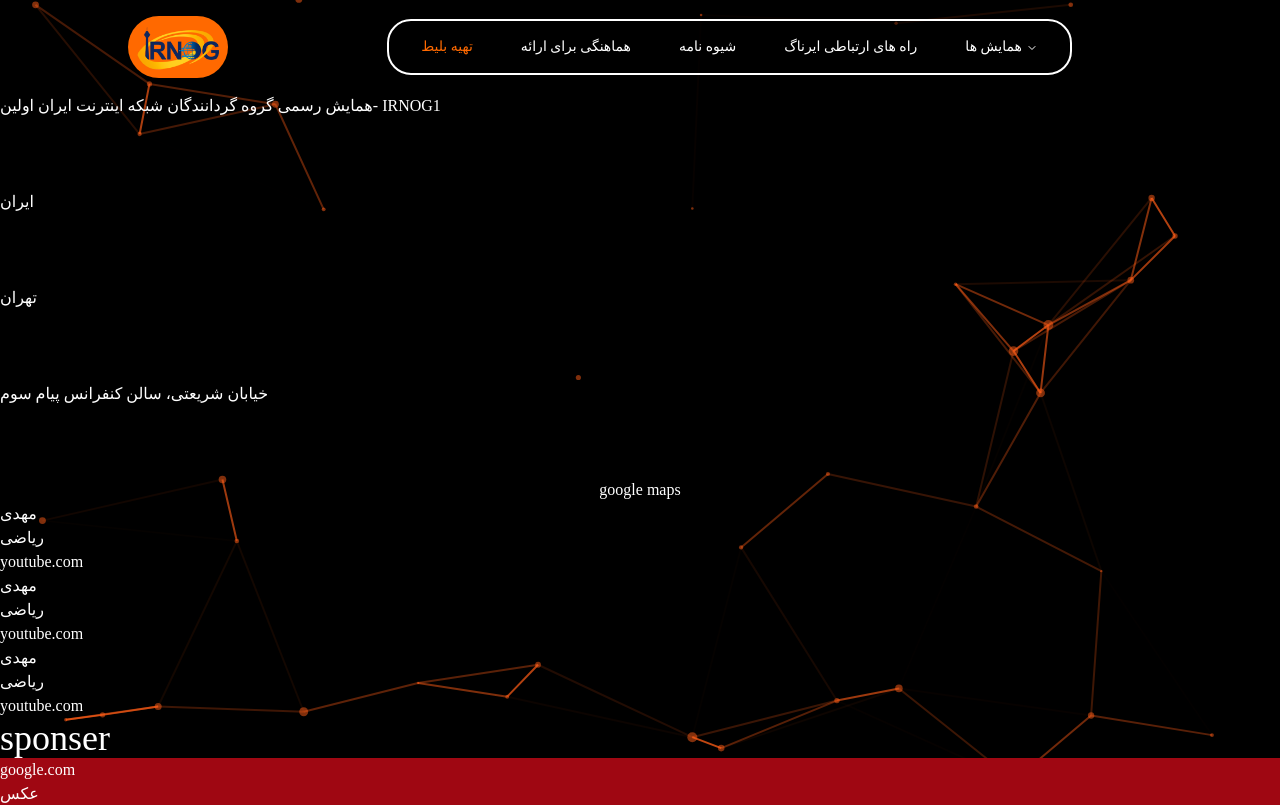
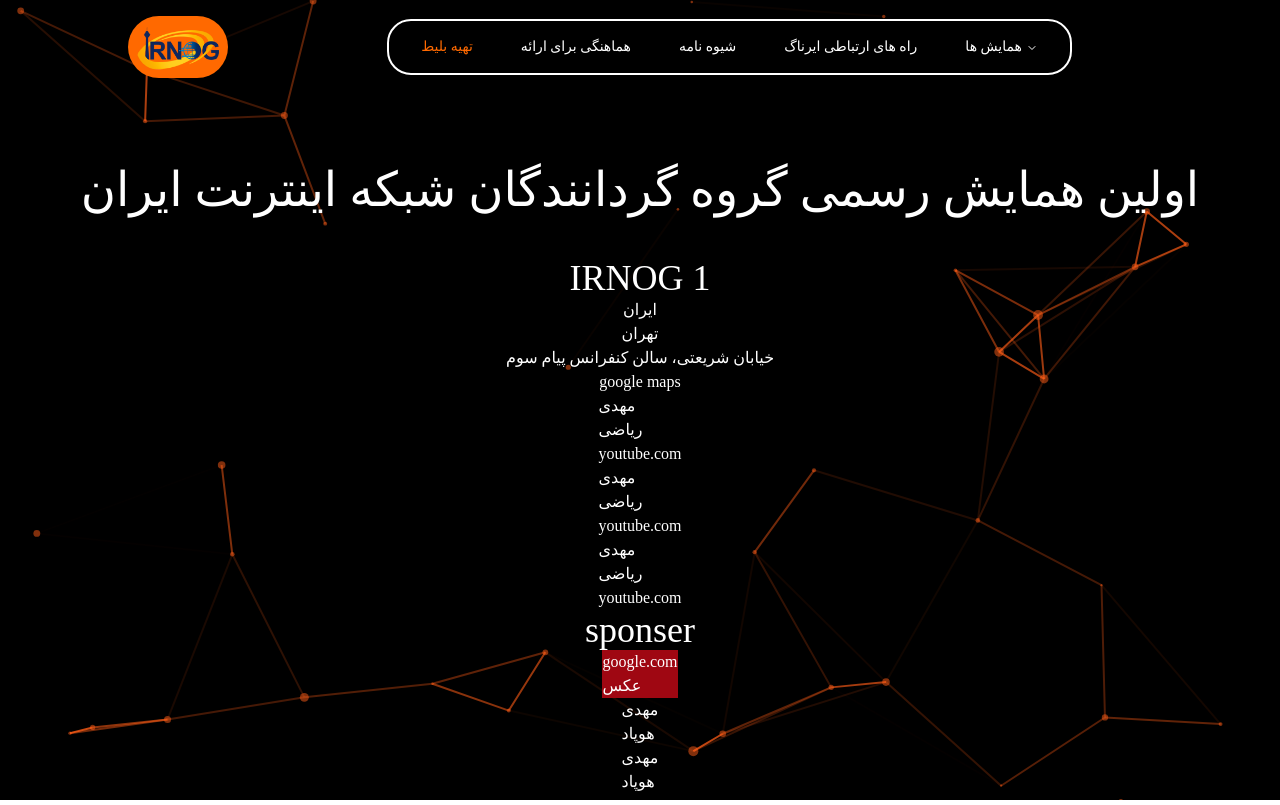
Before and after one commit to MahdiMazloum96/irnog_frontend, a Next.js app: page /irnog/1 in a window 1280 px wide. Shown: the top 805 px of the page. Built offline with nearby package versions, Linux system fonts and the light colour scheme.

Commit message:
fixing header for irnog page

```diff
--- a/app/irnog/[id]/page.tsx
+++ b/app/irnog/[id]/page.tsx
@@ -20,17 +20,19 @@ const IrnogPage: FC<IrnogPageProps> = () => {
   return (
     <div className="h-auto">
       <>
-        <div>
+        <div className="flex flex-col items-center mt-14">
           {/* title */}
-          <h1 className="text-white h-24">
-            همایش رسمی گروه گردانندگان شبکه اینترنت ایران {page?.value.title}-
-            IRNOG{id}
+          <h1 className="text-white flex flex-col items-center gap-7 mx-2">
+            <div className="text-3xl lg:text-5xl text-center leading-20">
+              {page?.value.title} همایش رسمی گروه گردانندگان شبکه اینترنت ایران
+            </div>
+            <div className="text-4xl">IRNOG {id}</div>
           </h1>
           {/* location */}
 
-          <h1 className="text-white h-24">{page?.value.location.country}</h1>
-          <h1 className="text-white h-24">{page?.value.location.city}</h1>
-          <h1 className="text-white h-24">{page?.value.location.detail}</h1>
+          <h1 className="text-white ">{page?.value.location.country}</h1>
+          <h1 className="text-white ">{page?.value.location.city}</h1>
+          <h1 className="text-white ">{page?.value.location.detail}</h1>
           {page?.value.location.locationLink && (
             <button
               onClick={() =>
--- a/components/IrnogPageContent/Irnog2/Irnog2.tsx
+++ b/components/IrnogPageContent/Irnog2/Irnog2.tsx
@@ -1,7 +1,7 @@
 import { IrnogEvent } from "../types";
 
 export const Irnog2: IrnogEvent = {
-  title: "اولین",
+  title: "دومین",
   location: {
     country: "ایران",
     city: "تهران",
```
